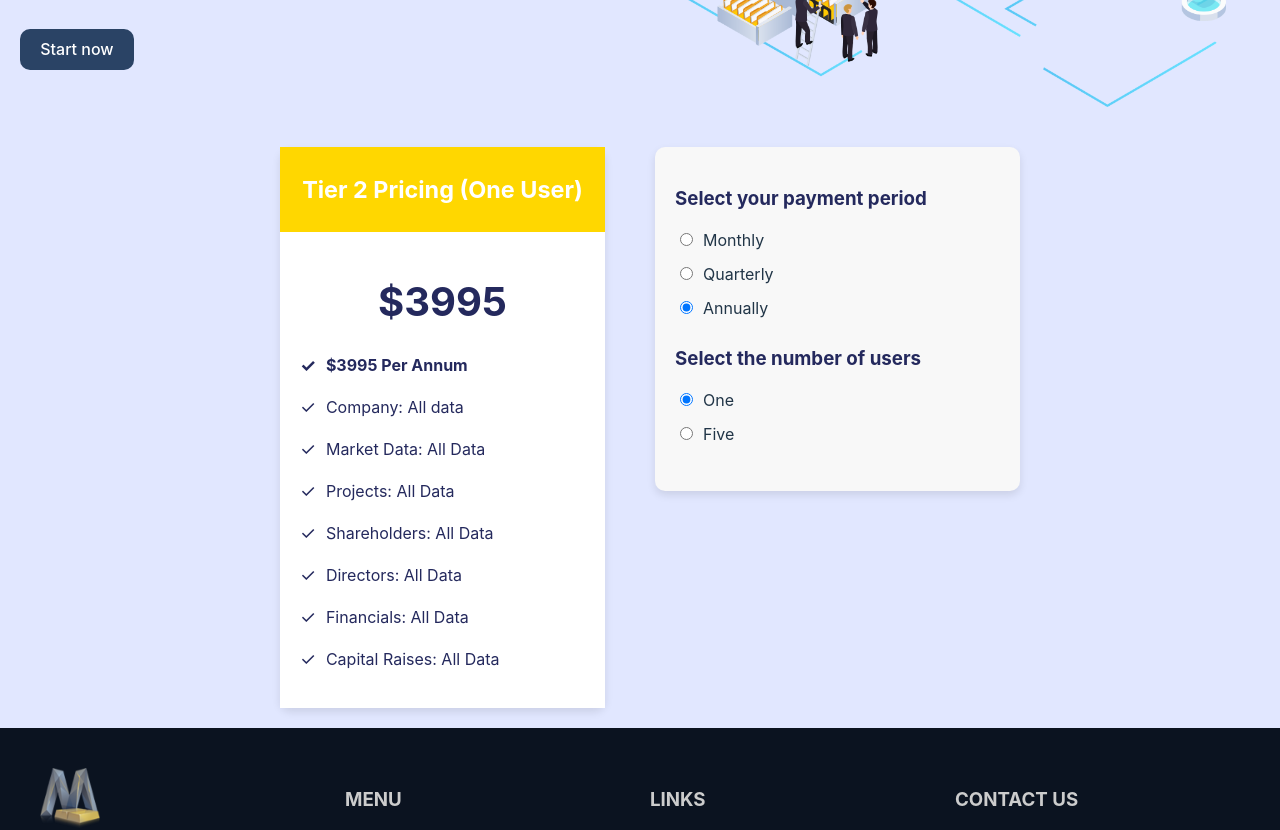
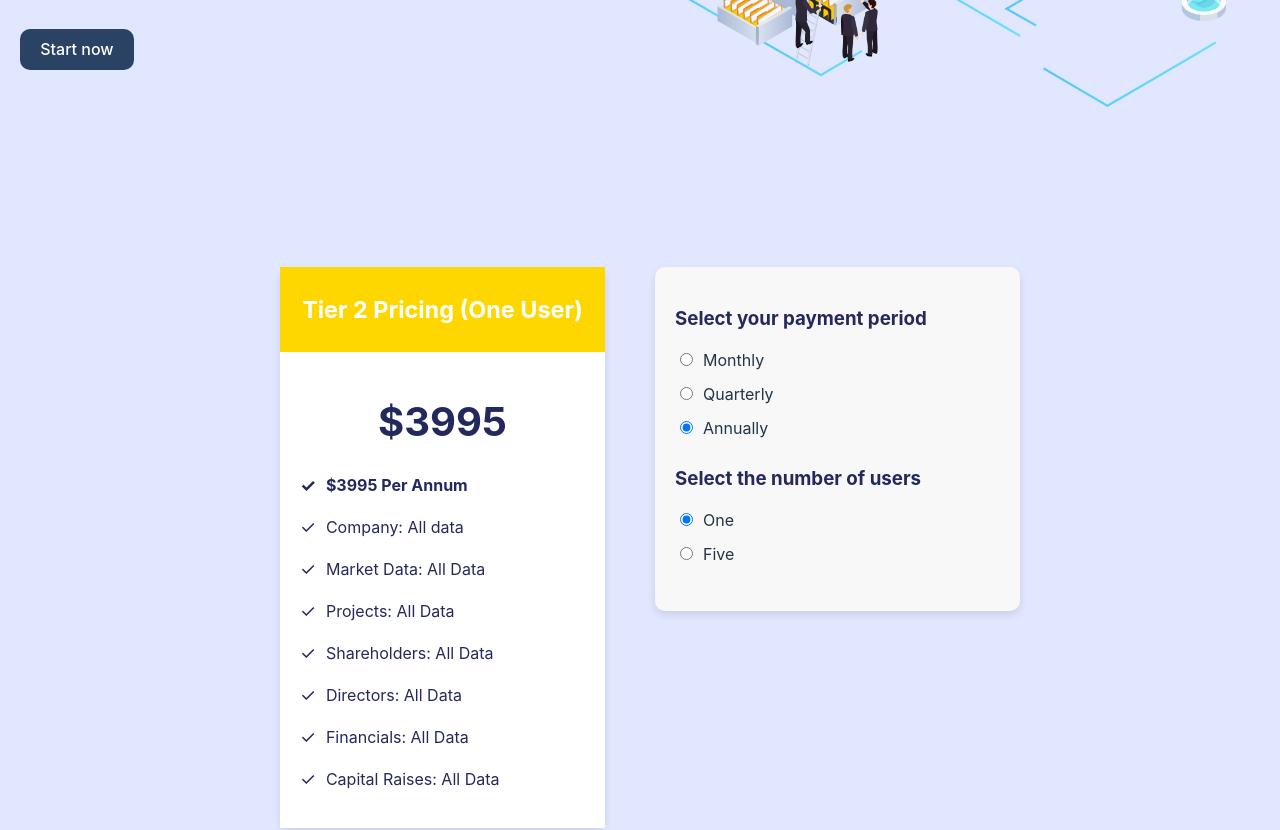
Before and after one commit to jayshah41/Puzzled, a React (Vite) app: page /pricing in a window 1280 px wide. Shown: the part 480-1310 px from the top of the page. Built offline with nearby package versions, Linux system fonts and the light colour scheme.

Commit message:
Styling changes

```diff
--- a/src/components/SubscriptionPlans.jsx
+++ b/src/components/SubscriptionPlans.jsx
@@ -46,7 +46,7 @@ const SubscriptionPlans = () => {
   ));
 
   return (
-    <div className="container">
+    <div className="container standard-padding">
       <div className="pricing-card">
         <div className="pricing-header" style={{ backgroundColor: colourMap[paymentOption] }}>
         <h3 style={{ margin: 'auto' }}>Tier 2 Pricing {`(${titleCase(numOfUsers)} User${numOfUsers == 'five' ? 's' : ''})`}</h3>
```
